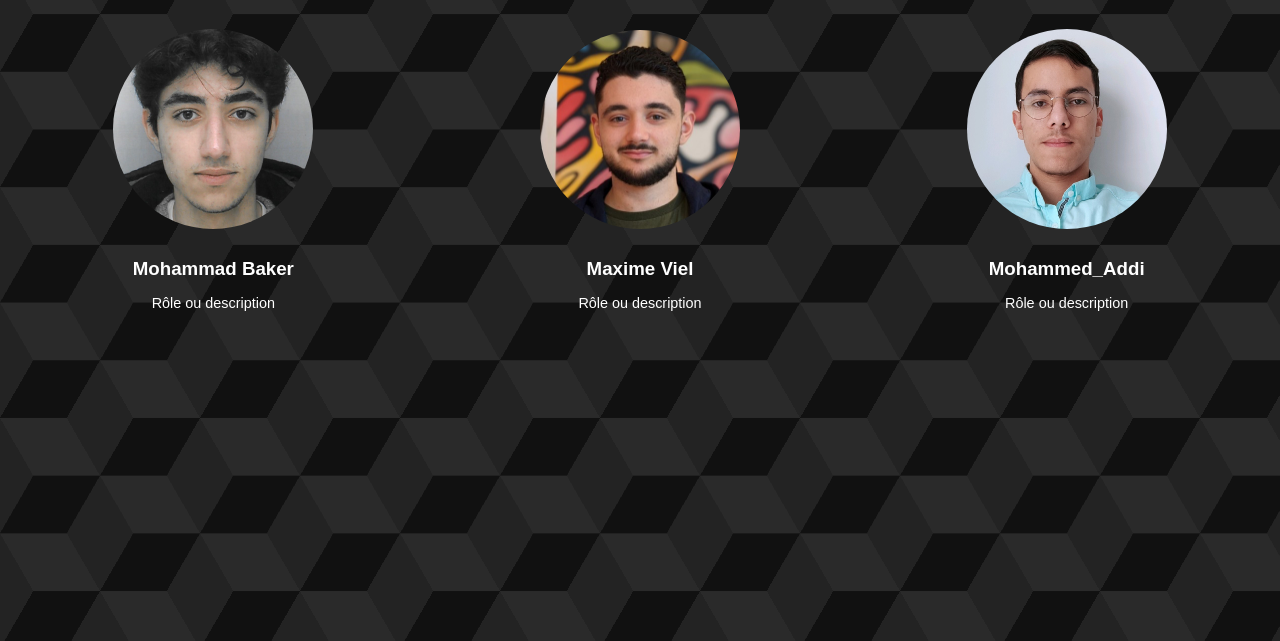
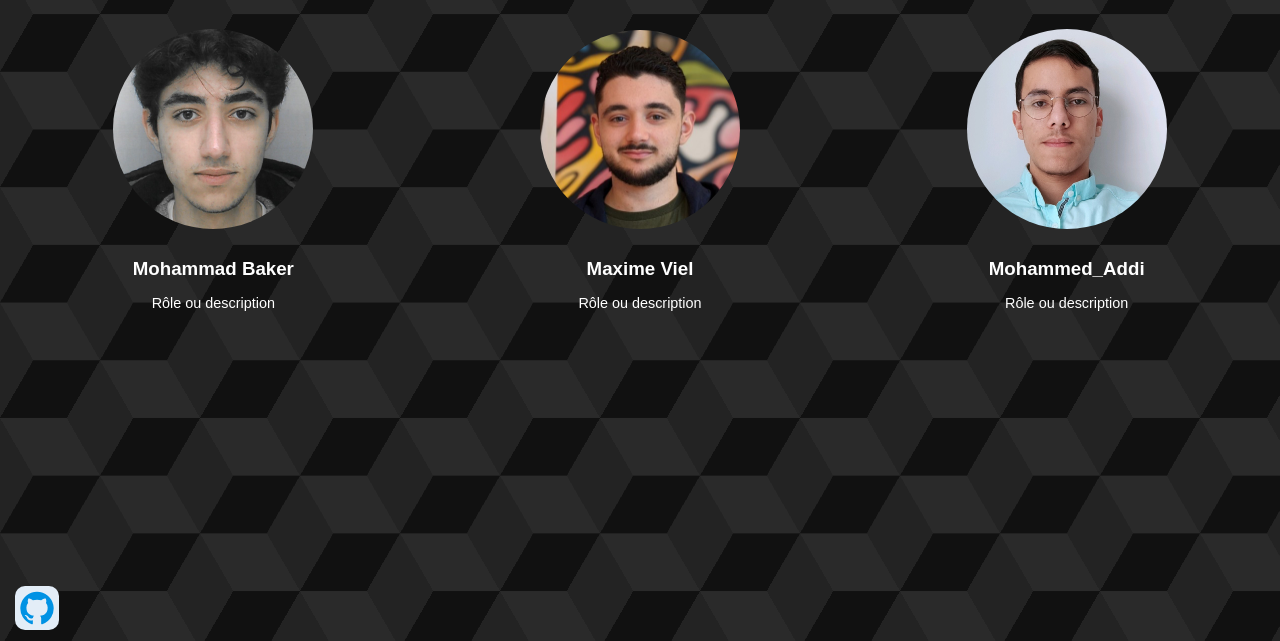
Before and after one commit to Warnex04/Dashboard-Website, a plain HTML site: page Projet Web/about.html in a window 1280 px wide. Shown: the part 159-800 px from the top of the page. Drawn offline with Linux system fonts and the light colour scheme.

Commit message:
N version 7

```diff
--- a/Projet Web/about.html
+++ b/Projet Web/about.html
@@ -37,6 +37,12 @@
     </div>
 </div>
 
-    <script src="js/script.js"></script>
+<button class="btn"  onclick="window.location.href='https://github.com/Warnex04/Dashboard-Website';">
+    <svg width="40" height="40" fill="#0092E4" xmlns="http://www.w3.org/2000/svg" data-name="Layer 1" viewBox="0 0 24 24" id="github">
+      <path d="M12,2.2467A10.00042,10.00042,0,0,0,8.83752,21.73419c.5.08752.6875-.21247.6875-.475,0-.23749-.01251-1.025-.01251-1.86249C7,19.85919,6.35,18.78423,6.15,18.22173A3.636,3.636,0,0,0,5.125,16.8092c-.35-.1875-.85-.65-.01251-.66248A2.00117,2.00117,0,0,1,6.65,17.17169a2.13742,2.13742,0,0,0,2.91248.825A2.10376,2.10376,0,0,1,10.2,16.65923c-2.225-.25-4.55-1.11254-4.55-4.9375a3.89187,3.89187,0,0,1,1.025-2.6875,3.59373,3.59373,0,0,1,.1-2.65s.83747-.26251,2.75,1.025a9.42747,9.42747,0,0,1,5,0c1.91248-1.3,2.75-1.025,2.75-1.025a3.59323,3.59323,0,0,1,.1,2.65,3.869,3.869,0,0,1,1.025,2.6875c0,3.83747-2.33752,4.6875-4.5625,4.9375a2.36814,2.36814,0,0,1,.675,1.85c0,1.33752-.01251,2.41248-.01251,2.75,0,.26251.1875.575.6875.475A10.0053,10.0053,0,0,0,12,2.2467Z"></path>
+    </svg>
+  </button>
+
+<script src="js/script.js"></script>
 </body>
 </html>
--- a/Projet Web/css/style.css
+++ b/Projet Web/css/style.css
@@ -167,3 +167,41 @@ body, html {
     background-size: var(--s) calc(var(--s) * 0.577);
     background-repeat: repeat;
   }
+
+/* Boutton du github */
+
+.btn {
+    display: grid;
+    place-items: center;
+    background: #e3edf7;
+    padding: 1px;
+    border-radius: 10px;
+
+    border: 1px solid rgba(0,0,0,0);
+    cursor: pointer;
+    transition: transform 0.5s;
+    margin-top: -55px; /* Déplacer le bouton vers le bas */
+    position: relative; /* ou 'absolute', 'fixed', 'sticky' */
+    left: 15px;
+
+
+}
+
+  .btn:hover {
+    box-shadow: inset 4px 4px 6px -1px rgba(0,0,0,0.2),
+            inset -4px -4px 6px -1px rgba(255,255,255,0.7),
+            -0.5px -0.5px 0px rgba(255,255,255,1),
+            0.5px 0.5px 0px rgba(0,0,0,0.15),
+            0px 12px 10px -10px rgba(0,0,0,0.05);
+    border: 1px solid rgba(0,0,0,0.1);
+    transform: translateY(0.5em);
+  }
+
+  .btn svg {
+    transition: transform 0.5s;
+  }
+
+  .btn:hover svg {
+    transform: scale(0.9);
+    fill: #333333;
+  }
```
